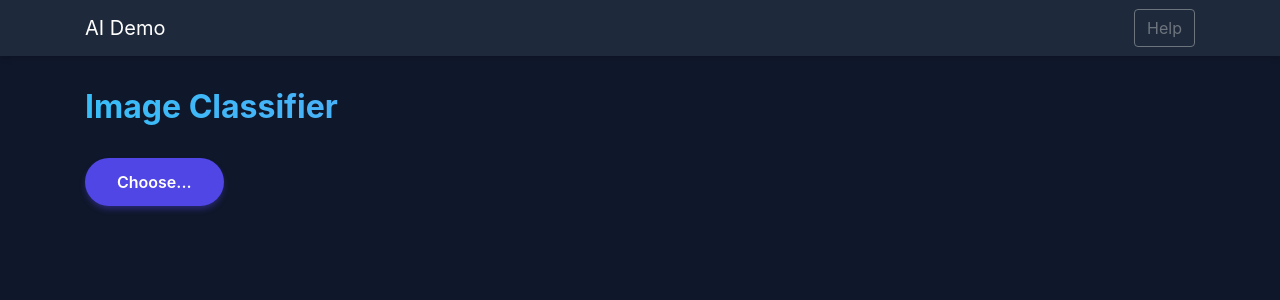
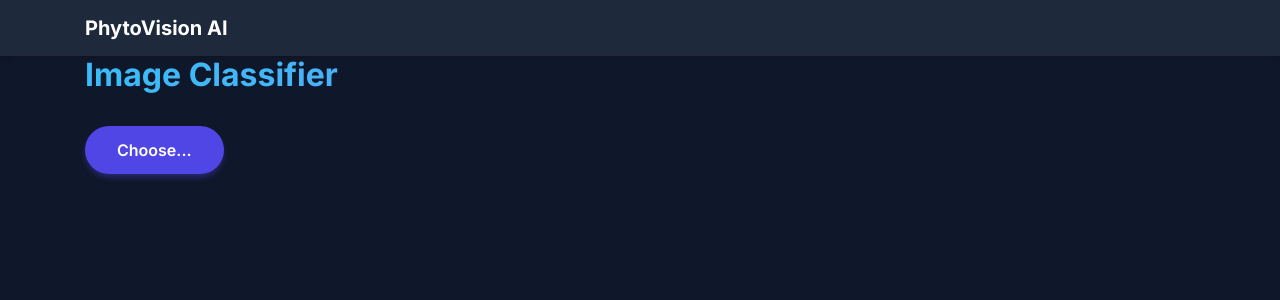
Before and after one commit to SihanUdayaratna03/Deep-leaf-flask, a Flask app: page / in a window 1280 px wide. Shown: the top 300 px of the page. Run offline with Flask 2, Linux system fonts and the light colour scheme; some libraries are stand-ins or nearby versions.

Commit message:
Update base HTML template with new design tokens

```diff
--- a/templates/base.html
+++ b/templates/base.html
@@ -1,31 +1,25 @@
+<!DOCTYPE html>
 <html lang="en">
-
 <head>
     <meta charset="UTF-8">
     <meta name="viewport" content="width=device-width, initial-scale=1.0">
     <meta http-equiv="X-UA-Compatible" content="ie=edge">
-    <title>AI Demo</title>
+    <title>PhytoVision - Plant Disease AI</title>
+    <!-- Google Fonts -->
+    <link href="https://fonts.googleapis.com/css2?family=Inter:wght@400;600;700&display=swap" rel="stylesheet">
     <link href="https://cdn.bootcss.com/bootstrap/4.0.0/css/bootstrap.min.css" rel="stylesheet">
-    <script src="https://cdn.bootcss.com/popper.js/1.12.9/umd/popper.min.js"></script>
-    <script src="https://cdn.bootcss.com/jquery/3.3.1/jquery.min.js"></script>
-    <script src="https://cdn.bootcss.com/bootstrap/4.0.0/js/bootstrap.min.js"></script>
     <link href="{{ url_for('static', filename='css/main.css') }}" rel="stylesheet">
 </head>
-
 <body>
-    <nav class="navbar navbar-dark bg-dark">
+    <nav class="navbar navbar-dark">
         <div class="container">
-            <a class="navbar-brand" href="#">AI Demo</a>
-            <button class="btn btn-outline-secondary my-2 my-sm-0" type="submit">Help</button>
+            <a class="navbar-brand font-weight-bold" href="#">PhytoVision AI</a>
         </div>
     </nav>
     <div class="container">
-        <div id="content" style="margin-top:2em">{% block content %}{% endblock %}</div>
+        {% block content %}{% endblock %}
     </div>
+
+    <script src="{{ url_for('static', filename='js/main.js') }}" type="text/javascript"></script>
 </body>
-
-<footer>
-    <script src="{{ url_for('static', filename='js/main.js') }}" type="text/javascript"></script>
-</footer>
-
 </html>
```
